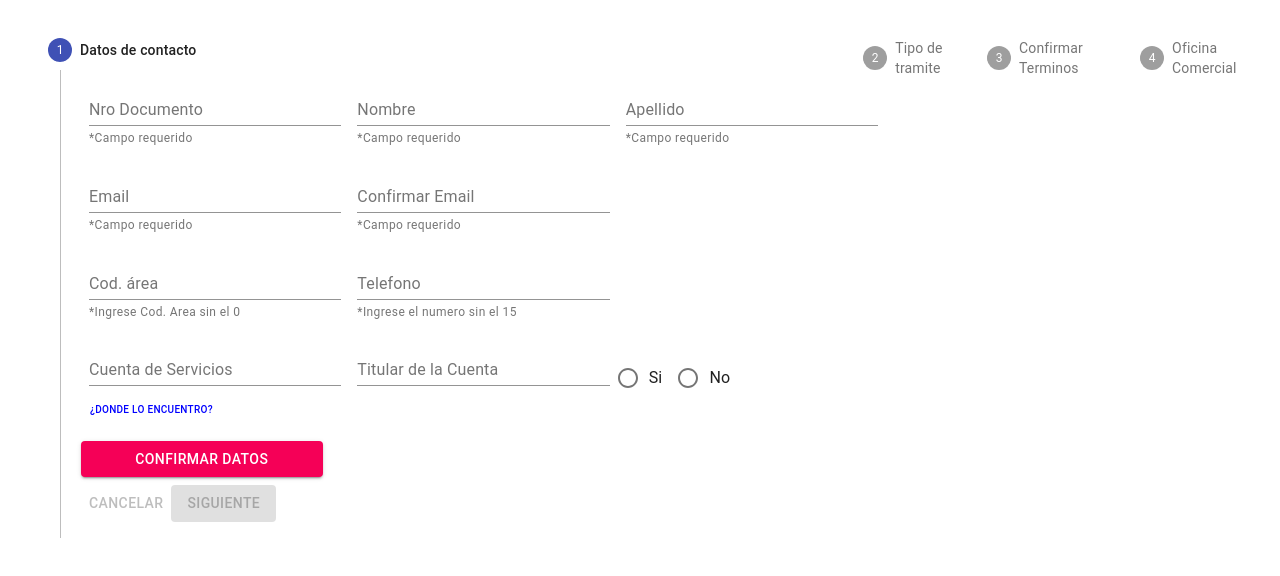
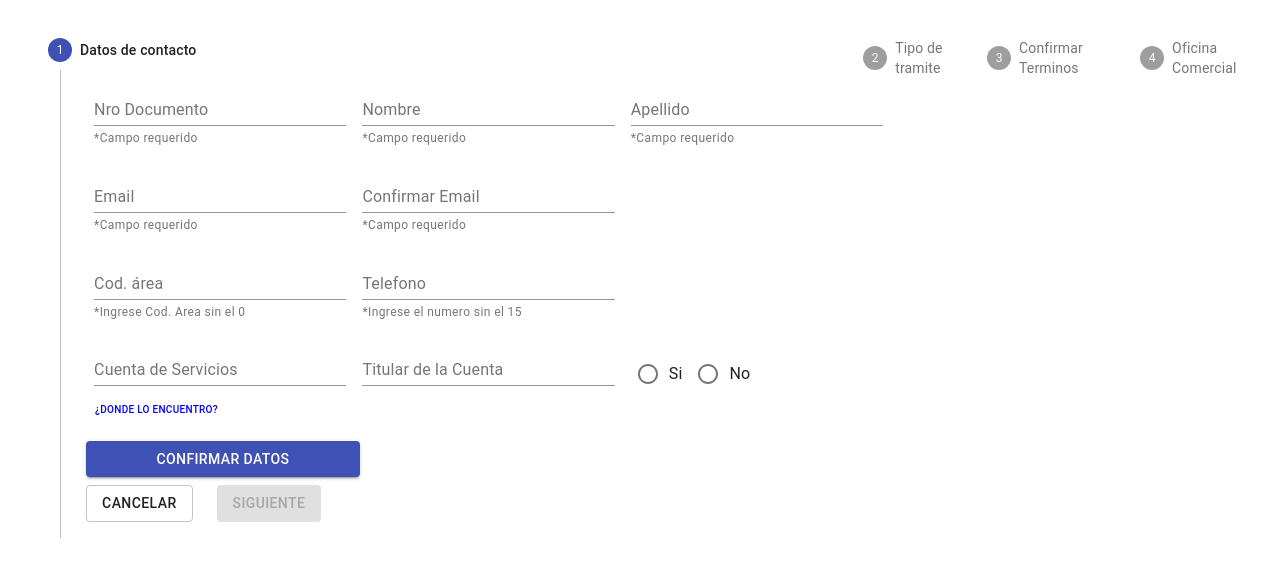
Before and after one commit to sapox/turnera_front, a React (Create React App) app in the folder turnera-app/: page / in a window 1280 px wide. Shown: the part 448-1024 px from the top of the page. Built offline with nearby package versions, Linux system fonts and the light colour scheme.

Commit message:
styles-buttons

```diff
--- a/turnera-app/src/App.js
+++ b/turnera-app/src/App.js
@@ -2,8 +2,8 @@ import React, { Component, useEffect, useState } from "react";
 import { BrowserRouter as Router, Switch, Route, Link } from "react-router-dom";
 import { makeStyles } from "@material-ui/core/styles";
 import { useDispatch, useSelector } from 'react-redux';
-import { Stepper, Step, StepLabel, StepContent, CardContent } from "@material-ui/core";
-import { MenuItem, Select, FormControl, InputLabel, Button, Paper, Card } from "@material-ui/core";
+import { Stepper, Step, StepLabel, StepContent } from "@material-ui/core";
+import { MenuItem, Select, FormControl, InputLabel, Button, Paper }  from "@material-ui/core";
 import Divider from '@material-ui/core/Divider';
 import Container from "@material-ui/core/Container";
 import FormContacto from './components/FormContacto';
@@ -37,13 +37,19 @@ const useStyles = makeStyles(theme => ({
   button: {
     marginTop: theme.spacing(1),
   },
+  nextButton: {
+    marginTop: theme.spacing(1),
+    marginLeft: theme.spacing(3),
+    color: "white",
+    backgroundColor: '#009bdb',
+  },
   newTurnButton: {
     marginTop: theme.spacing(1),
-    marginLeft: theme.spacing(3),
-    marginRight: theme.spacing(7),
+    color: "white",
+    backgroundColor: '#009bdb',
   },
   actionsContainer: {
-    marginBottom: theme.spacing(2)
+    marginBottom: theme.spacing(2),
   },
   resetContainer: {
     padding: theme.spacing(3)
@@ -182,12 +188,12 @@ function Home(){
           {steps.map((label, index) => (
             <Step key={label}>
               <StepLabel>{label}</StepLabel>
-              <StepContent style={{width:'100%'}}>
+              <StepContent style={{width:'100%', display: "flex", justifyContent: "center"}}>
                 <div>{getStepContent(index, disclaimerStep, userStep)}</div>
                 <div className={classes.actionsContainer}>
                   <div>
                     <Button
-                      disabled={activeStep === 0}
+                      variant="outlined"
                       onClick={handleCancel}
                       className={classes.button}
                     >
@@ -195,9 +201,8 @@ function Home(){
                     </Button>
                     <Button
                       variant="contained"
-                      color="primary"
                       onClick={handleNext}
-                      className={classes.button}
+                      className={classes.nextButton}
                       disabled={checkStep(activeStep)}
                     >
                       Siguiente
@@ -217,7 +222,7 @@ function Home(){
               <div style={{ display: "flex", justifyContent: "center" }}>
                 <Button
                   onClick={handleReset}
-                  className={classes.button}
+                  className={classes.newTurnButton}
                   variant="contained"
                   color="primary"
                 >
--- a/turnera-app/src/components/FormContacto.js
+++ b/turnera-app/src/components/FormContacto.js
@@ -82,12 +82,12 @@ const FormContacto = () => {
 	}
 
 	const show = () => {
-		document.getElementById('titular').style.display  = 'block';
+		document.getElementById('titular').style.display = 'block';
 		formik.values.titularCuenta = document.getElementById('titularCuenta').value;
 	}
 
 	const hide = () => {
-		document.getElementById('titular').style.display  = 'none';
+		document.getElementById('titular').style.display = 'none';
 		formik.values.titularCuenta = "";
 	}
 
@@ -171,7 +171,7 @@ const FormContacto = () => {
 					<Grid>
 						<TextField
 							type="codArea"
-							placeholder="codArea"
+							placeholder="Ej: 11"
 							label="Cod. área"
 							id="codArea"
 							name="codArea"
@@ -186,7 +186,7 @@ const FormContacto = () => {
 						<TextField
 							value="rigth"
 							type="number"
-							placeholder="Telefono"
+							placeholder="Ej: 12345678"
 							label="Telefono"
 							id="telefono"
 							name="telefono"
@@ -199,9 +199,9 @@ const FormContacto = () => {
 					</Grid>
 				</Grid>
 				<Grid container>
-					<Grid >
+					<Grid>
 						<TextField
-							placeholder="Cuenta Contrato"
+							placeholder="0123456789"
 							label="Cuenta de Servicios"
 							id="cuentaContrato"
 							name="cuentaContrato"
@@ -214,17 +214,20 @@ const FormContacto = () => {
 						<td>
 							<Button
 								onClick={handleToggle}
+								color= "#009bdb"
 								style={{fontSize: '10px', color: "blue"}}>
 								¿Donde lo encuentro?
 							</Button>
-						</td>
+						<div>
 							<Zoom in={toggle}>
-							<Paper elevation={4}>
+								<Paper>
 									{toggle && <img id="service" style={{width: 350, height: 150}} src={service}></img>}
 								</Paper>
 							</Zoom>
+						</div>
+						</td>
 					</Grid>
-					<Grid >
+					<Grid>
 						<div id="titular">
 							<TextField
 								placeholder="Titular de la Cuenta"
@@ -239,7 +242,8 @@ const FormContacto = () => {
 							/>
 						</div>
 					</Grid>
-						<RadioGroup row aria-label="position" name="position" defaultValue="top" >
+					<Grid>
+						<RadioGroup style={{marginLeft: 15, marginTop: 23}} row aria-label="position" name="position" defaultValue="top" >
 							<FormControlLabel
 							value="Si"
 							disabled={habilitado}
@@ -256,12 +260,13 @@ const FormContacto = () => {
 							/>
 						</RadioGroup>
 					</Grid>
+				</Grid>
 				<Button
-					style={{width:'30%' , marginTop: '15px'}}
+					style={{width:'34%' , marginTop: '15px'}}
 					disabled={habilitado}
 					type="submit"
 					variant="contained"
-					color="secondary">
+					color="primary">
 						Confirmar Datos
 				</Button>
 		</FormControl>
--- a/turnera-app/src/components/FormTurnos.js
+++ b/turnera-app/src/components/FormTurnos.js
@@ -221,11 +221,11 @@ const FormTurnos = () => {
 				 	En la fecha <b>{fechaTurno}</b> a las <b>{horaTurno} hs</b>.</div>
 				</Zoom>
 			<Button
-				style={{width:'50%' , marginTop: '15px'}}
+				style={{width:'34%' , marginTop: '15px'}}
 				disabled={habilitado}
 				type="submit"
 				variant="contained"
-				color="secondary">
+				color="primary">
 					Confirmar Turno
 			</Button>
 		</FormControl>
--- a/turnera-app/src/components/TurnoConfirmado.js
+++ b/turnera-app/src/components/TurnoConfirmado.js
@@ -1,4 +1,5 @@
 import React, { Fragment, useState, useRef, useEffect } from 'react';
+import { makeStyles } from "@material-ui/core/styles";
 import { useSelector } from 'react-redux';
 import { Card, CardContent, Button } from "@material-ui/core";
 import { useReactToPrint } from 'react-to-print';
@@ -9,11 +10,20 @@ import { Link } from 'react-router-dom';
 import * as QueryString from "query-string";
 import { getTurnoConfirmado } from './../api';
 
+const useStyles = makeStyles(theme => ({
+  nextButton: {
+    marginTop: theme.spacing(1),
+    color: "white",
+    backgroundColor: '#009bdb',
+  },
+}));
+
 const TurnoConfirmado = () => {
 
   const [ turnoConfirmado, setTurnoConfirmado ] = useState([]);
   const [ error, setError ] = useState('');
 
+  const classes = useStyles();
   const baseUrl = window.location.host;
   const userDni = useSelector((state) => state.user.dni);
   const turnoId = useSelector((state) => state.turnoConfirmado.idTurno);
@@ -84,8 +94,7 @@ const TurnoConfirmado = () => {
                 <p style={{textAlign: 'justify'}}><b>No olvides traer tu DNI y recordá que este comprobante te servirá para circular en la calle desde tu domicilio hasta la oficina comercial, así como para ser atendido.</b></p>
                 <div  style={{ display: 'flex', justifyContent: 'center'}}>
                   <Button
-                    variant="contained"
-                    color="primary"
+                    className={classes.nextButton}
                     onClick={handlePrint}
                     startIcon={<PrintIcon />}
                     >
```
Lines whose indentation alone changed are shown as unchanged.
